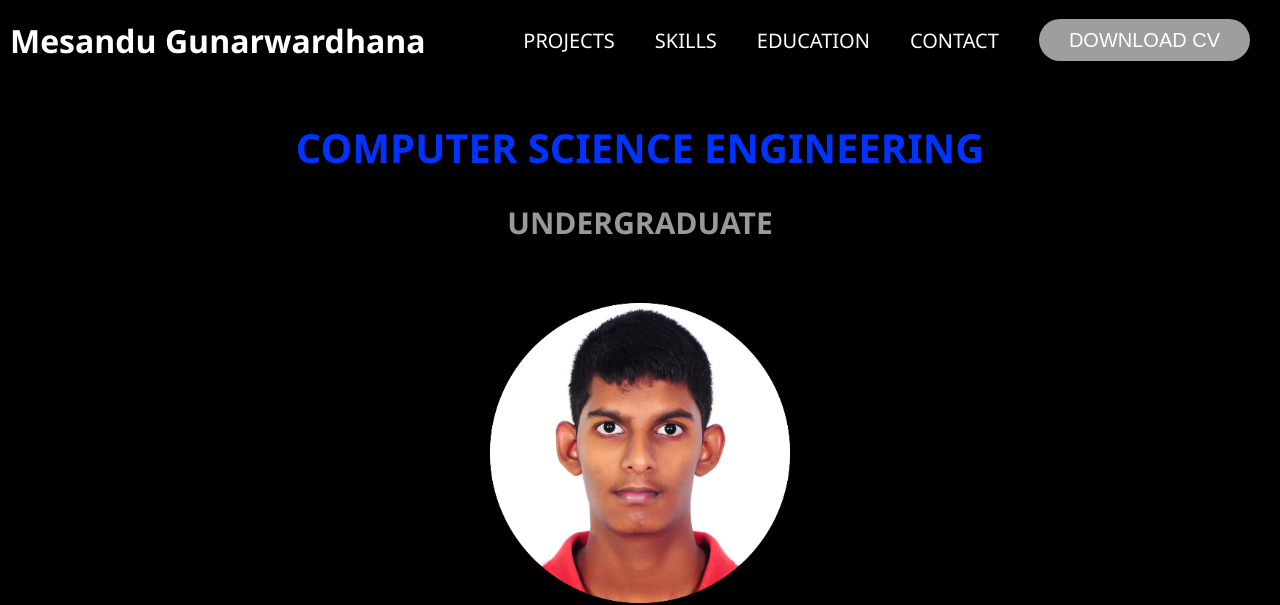
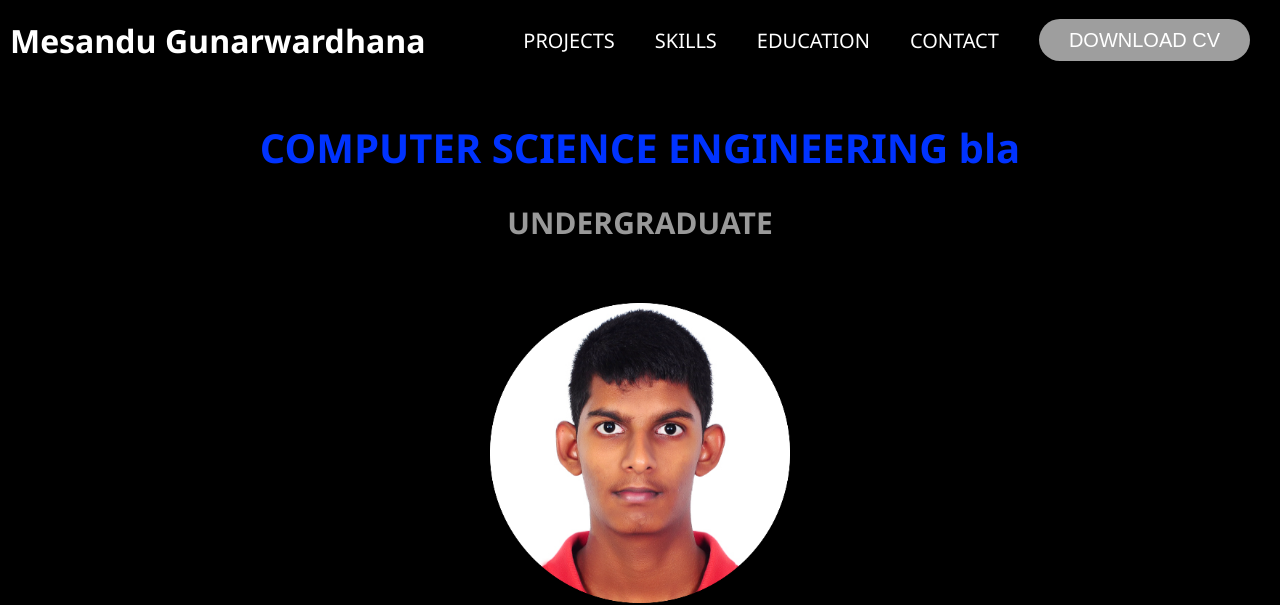
Before and after one commit to Mesandu2007/Mesandu2007.github.io, a plain HTML site: page portfolio.html in a window 1280 px wide. Shown: the top 605 px of the page. Drawn offline with Linux system fonts and the light colour scheme.

Commit message:
fix: portfolio.html

```diff
--- a/portfolio.html
+++ b/portfolio.html
@@ -448,7 +448,7 @@
 
             </ul>
         </div>
-        <h1 class="degree">COMPUTER  SCIENCE ENGINEERING</h1>
+        <h1 class="degree">COMPUTER  SCIENCE ENGINEERING  bla</h1>
         <h3 class="state">UNDERGRADUATE</h3>
         <img src="pic.png"  class="pro">
         <div class="social-icons">
```
